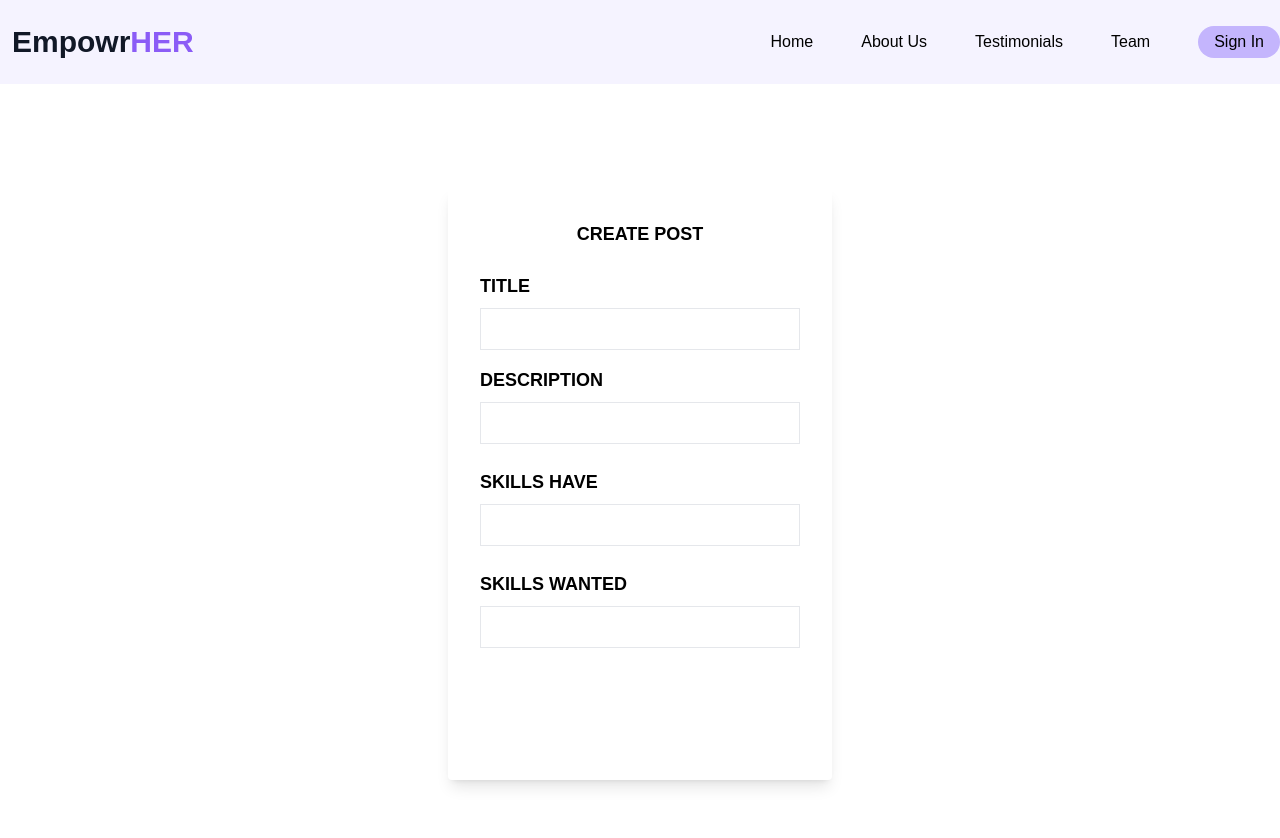
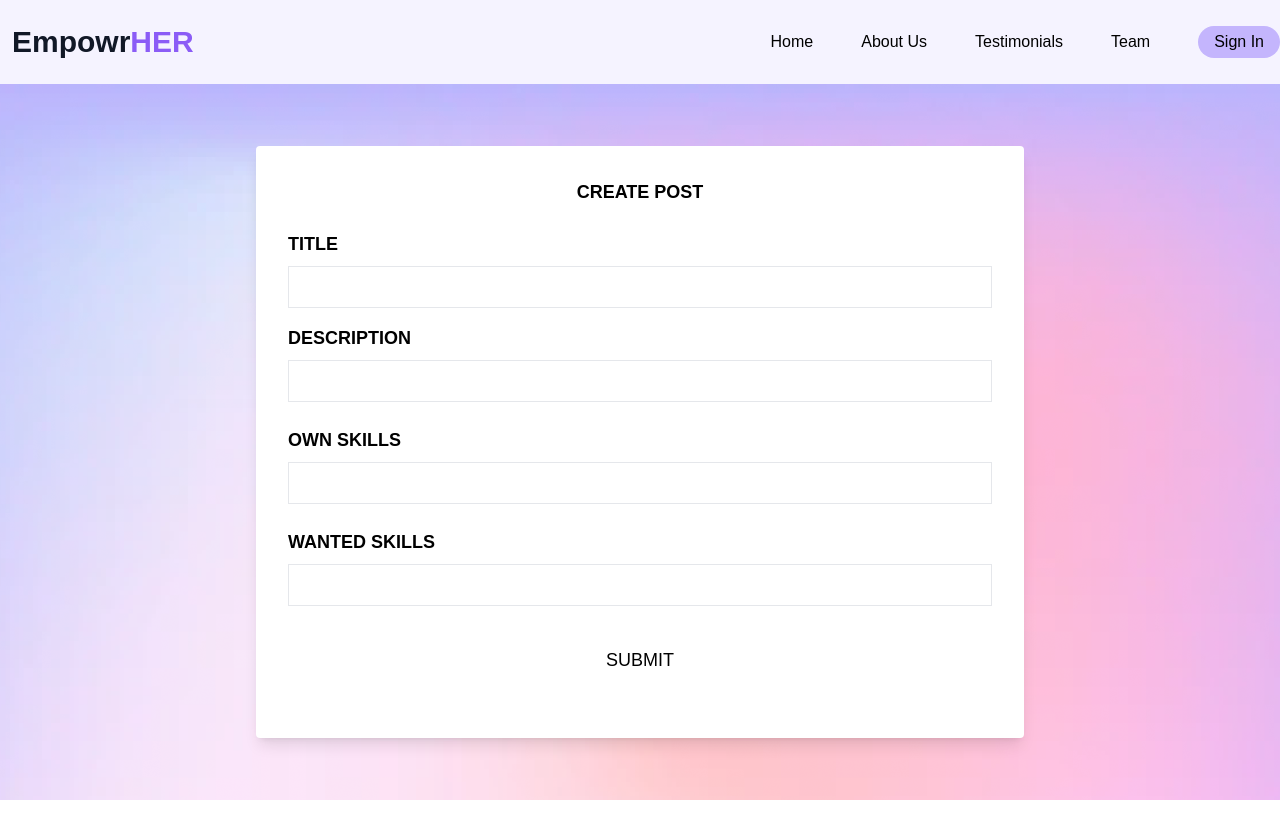
Before and after one commit to pollyliu1/EmpowrHER, a Next.js app in the folder client/: page /make_post in a window 1280 px wide. Shown: the top 838 px of the page. After the commit the page ends 800 px from the top, so only its background shows below. Built offline with nearby package versions, Linux system fonts and the light colour scheme; no server answers.

Commit message:
finished create post pge

```diff
--- a/client/src/components/Jumbotron.tsx
+++ b/client/src/components/Jumbotron.tsx
@@ -47,7 +47,7 @@ function Jumbotron({ user }) {
                     </p>
 
                 </div>
-                </div>
+            </div>
         </>
     )
 }
--- a/client/src/pages/make_post.tsx
+++ b/client/src/pages/make_post.tsx
@@ -3,11 +3,11 @@ import Navbar from '@/components/Navbar'
 
 function make_post() {
   return (
-    <div>
+    <div className="">
         <Navbar />
-        <div className="">
-        <div className="flex items-center h-screen w-full bg-teal-lighter">
-            <div className="w-full bg-white rounded shadow-lg p-8 m-4 md:max-w-sm md:mx-auto">
+        <div className="bg-[url('../../public/jumbotron-gradient.png')] bg-cover">
+        <div className="flex items-center h-[calc(100vh-84px)] w-full bg-teal-lighter">
+            <div className="w-full bg-white rounded shadow-lg p-8 m-4 md:max-w-3xl md:mx-auto">
                 <h1 className="block w-full text-center mb-6 uppercase font-bold text-lg text-grey-darkest">Create Post</h1>
                 <form className="mb-4 md:flex md:flex-wrap md:justify-between" action="/" method="post">
                 {/* <div className="flex flex-col mb-4 md:w-1/2">
@@ -20,21 +20,21 @@ function make_post() {
                 </div> */}
                 <div className="flex flex-col mb-4 md:w-full">
                     <label className="mb-2 uppercase font-bold text-lg text-grey-darkest" for="title">Title</label>
-                    <input className="border py-2 px-3 text-grey-darkest" type="email" name="email" id="email" />
+                    <input className="border py-2 px-3 text-grey-darkest" type="" name="email" id="email" />
                 </div>
                 <div className="flex flex-col mb-6 md:w-full">
                     <label className="mb-2 uppercase font-bold text-lg text-grey-darkest" for="description">Description</label>
-                    <input className="border py-2 px-3 text-grey-darkest" type="password" name="password" id="password" />
+                    <input className="border py-2 px-3 text-grey-darkest" type="description" name="description" id="description" />
                 </div>
                 <div className="flex flex-col mb-6 md:w-full">
-                    <label className="mb-2 uppercase font-bold text-lg text-grey-darkest" for="skills-have">Skills Have</label>
-                    <input className="border py-2 px-3 text-grey-darkest" type="password" name="password" id="password" />
+                    <label className="mb-2 uppercase font-bold text-lg text-grey-darkest" for="skills-have">Own Skills</label>
+                    <input className="border py-2 px-3 text-grey-darkest" type="" name="skills-have" id="skills-have" />
                 </div>
                 <div className="flex flex-col mb-6 md:w-full">
-                    <label className="mb-2 uppercase font-bold text-lg text-grey-darkest" for="skills-wanted">Skills Wanted</label>
-                    <input className="border py-2 px-3 text-grey-darkest" type="password" name="password" id="password" />
+                    <label className="mb-2 uppercase font-bold text-lg text-grey-darkest" for="skills-wanted">Wanted Skills</label>
+                    <input className="border py-2 px-3 text-grey-darkest" type="" name="skills-wanted" id="skills-wanted" />
                 </div>
-                <button className="block bg-teal hover:bg-teal-dark text-white uppercase text-lg mx-auto p-4 rounded" type="submit">Create Account</button>
+                <button className="bg-red hover:bg-teal-dark text-black uppercase text-lg mx-auto p-4 rounded" type="submit">Submit</button>
                 </form>
             </div>
         </div>
```
